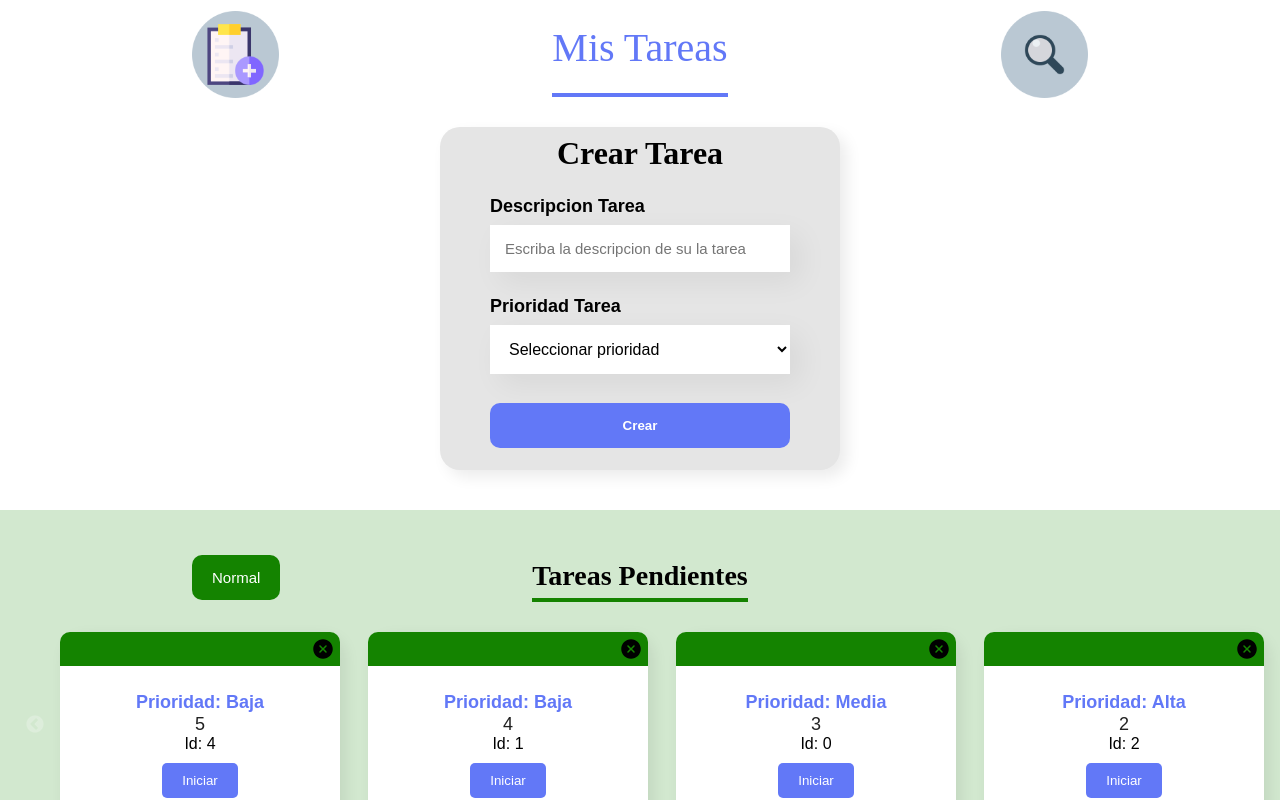
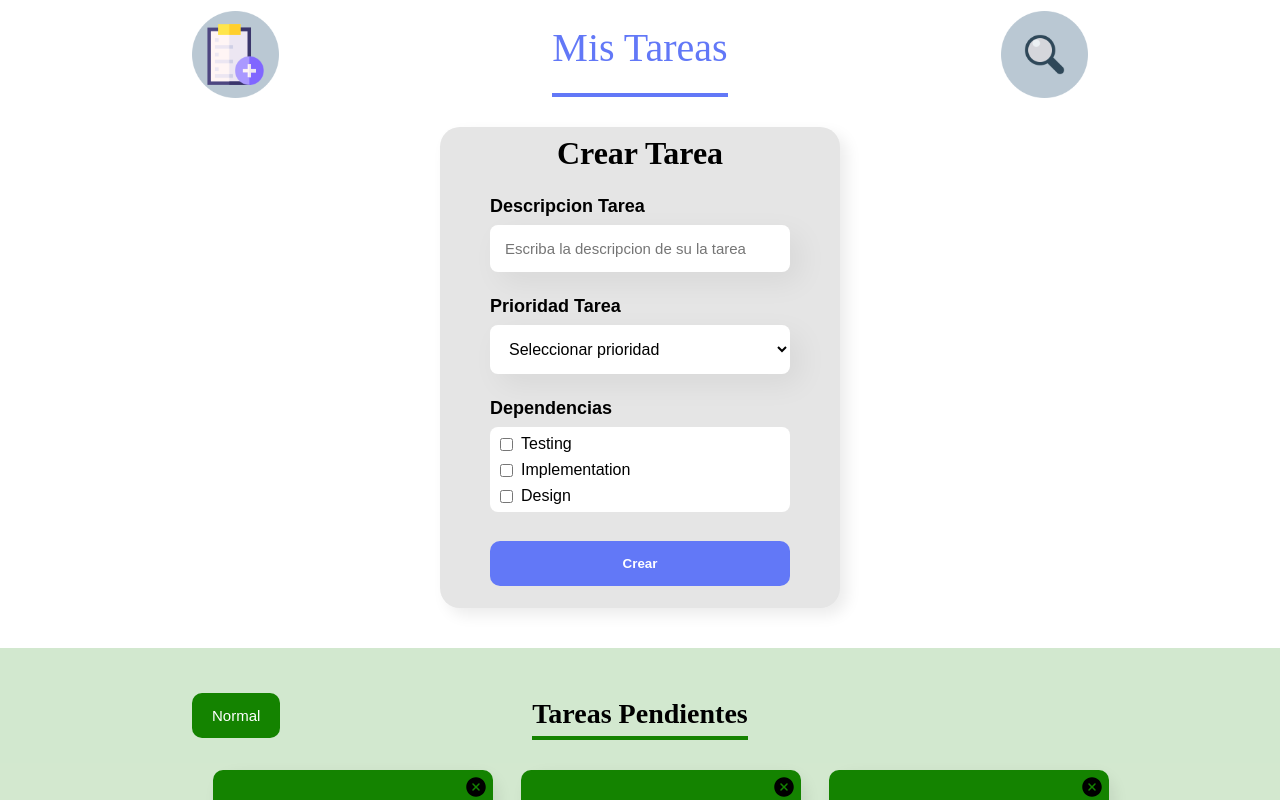
Before and after one commit to SergioR-02/laboratorio2, a React (Vite) app in the folder lab_2/: page / in a window 1280 px wide. Both pictures are taken after a click on the picture 235 px from the left and 54 px from the top of the page. Shown: the top 800 px of the page. Built offline with nearby package versions, Linux system fonts and the light colour scheme.

Commit message:
Add desing depends

```diff
--- a/lab_2/src/App.tsx
+++ b/lab_2/src/App.tsx
@@ -16,6 +16,7 @@ function App() {
   const [progress, setProgress] = useState<Task[]>([])
   const [completed, setCompleted] = useState<Task[]>([])
   const [crear, setCrear] = useState<string>('');
+  const [pendingProgress, setPendingProgress] = useState<Task[]>([])
 
   const handleChange = () => {
     setAdd(!add)
@@ -25,7 +26,7 @@ function App() {
     setBarSearch(!barSearch)
   }
 
-  const handleCrteateTask = useCallback((id: number, descripcion: string, estado: string, prioridad: number): void => {
+  const handleCreateTask = useCallback((id: number, descripcion: string, estado: string, prioridad: number): void => {
     const task = new Task(id, descripcion, estado, prioridad);
     taskManager.addTask(task);
     setCrear(new Date().toISOString());
@@ -52,16 +53,17 @@ function App() {
     setList(taskManager.pendingTasks.toArray())
     setProgress(taskManager.inProgressTasks.toArray())
     setCompleted(taskManager.completedTasks.toArray())
-    // console.log(list)
+    setPendingProgress([...taskManager.pendingTasks.toArray(), ...taskManager.inProgressTasks.toArray()]);    // console.log(list)
     // console.log(progress)
     // console.log(completed)
   },[crear])
 
+
   return (
     <>
 
-      <AddForm handleChange={handleChange} handleSearch={handleSearch}/>
-      {add && <Form handleCrteateTask={handleCrteateTask} />}
+      <AddForm handleChange={handleChange} handleSearch={handleSearch} />
+      {add && <Form handleCreateTask={handleCreateTask} list={pendingProgress} />}
       {barSearch && <TipeTask title='Busqueda' listTask={completed} background="#84DAE4" handlefunction={():void=>{}}  type="search"/>}
       <TipeTask title='Tareas Pendientes' listTask={list} background="#148300" handlefunction={handleStartTask} type="pending"/>
       <TipeTask title='Tareas en Progreso' listTask={progress} background="#000E83" handlefunction={handleCompleteTask}  type="progress" />
--- a/lab_2/src/Estructuras/ArbolBinario.ts
+++ b/lab_2/src/Estructuras/ArbolBinario.ts
@@ -28,7 +28,7 @@ export class BinaryTree<T extends { getId(): number; getPrioridad(): number }> {
   }
 
   private insertNode(node: TreeNode<T>, newNode: TreeNode<T>): void {
-    if (newNode.value.getPrioridad() < node.value.getPrioridad()) {
+    if (newNode.value.getId() < node.value.getId()) {
       if (node.left === null) {
         node.left = newNode;
       } else {
--- a/lab_2/src/Estructuras/gestor.ts
+++ b/lab_2/src/Estructuras/gestor.ts
@@ -88,7 +88,6 @@ export class TaskManager {
     }else{
       return this.taskBST.searchByPriority(id);
     }
-
   }
 }
 
@@ -97,31 +96,31 @@ export const taskManager = new TaskManager();
 const task1 = new Task(1, "Design", "hola", 3);
 const task2 = new Task(2, "Implementation","Hola", 3);
 const task3 = new Task(3, "Testing", "Hola", 1);
-const task4 = new Task(4, "Testing", "hpta", 3);
-const task5 = new Task(1, "1", "hola", 2);
-const task6 = new Task(2, "2","Hola", 1);
-const task7 = new Task(0, "3", "Hola", 2);
-const task8 = new Task(1, "4", "hpta", 3);
-const task9 = new Task(4, "5", "hpta", 3);
+// const task4 = new Task(4, "Testing", "hpta", 3);
+// const task5 = new Task(1, "1", "hola", 2);
+// const task6 = new Task(2, "2","Hola", 1);
+// const task7 = new Task(0, "3", "Hola", 2);
+// const task8 = new Task(1, "4", "hpta", 3);
+// const task9 = new Task(4, "5", "hpta", 3);
 
 
 
 taskManager.addTask(task1);
 taskManager.addTask(task2);
 taskManager.addTask(task3);
-taskManager.addTask(task4);
-taskManager.addTask(task5);
-taskManager.addTask(task6);
-taskManager.addTask(task7);
-taskManager.addTask(task8);
-taskManager.addTask(task9);
+// taskManager.addTask(task4);
+// taskManager.addTask(task5);
+// taskManager.addTask(task6);
+// taskManager.addTask(task7);
+// taskManager.addTask(task8);
+// taskManager.addTask(task9);
 
-console.log(taskManager.taskBST.searchByPriority(3));
-console.log(taskManager.taskBST.searchById(1));
+// console.log(taskManager.taskBST.searchByPriority(3));
+// console.log(taskManager.taskBST.searchById(1));
 
 
 // taskManager.addDependency(task1, task2); // task1 depende de task2
-// taskManager.addDependency(task2, task3); // task3 depende de task2
+// taskManager.addDependency(task2, task3); // task2 depende de task3
 
 
 // taskManager.startTask(task1); // Luego intentamos iniciar task1
--- /dev/null
+++ b/lab_2/src/components/Dependencias/Depend.css
@@ -0,0 +1,53 @@
+.containerChecks{
+  font-family: "Montserrat", sans-serif;
+  font-optical-sizing: auto;
+  font-weight: 400;
+  font-style: normal;
+  margin: 24px 0;
+}
+
+.containerChecksLabel{
+  display: block;
+  font-weight: 600 ;
+  font-size: 18px;
+  margin-bottom: 8px;
+}
+
+.taskList {
+  list-style-type: none;
+  padding: 0;
+  margin: 0;
+  max-height: 85px; /* Ajusta esta altura según sea necesario */
+  overflow-y: auto;
+  border-radius: 8px;
+  background-color: #FFFFFF;
+}
+
+/* Custom scrollbar */
+.taskList::-webkit-scrollbar {
+  width: 4px;
+}
+
+.taskList::-webkit-scrollbar-thumb {
+  background-color: #000000;
+  border-radius: 8px;
+}
+
+.taskList::-webkit-scrollbar-track {
+  background-color: #f1f1f1;
+  border-radius: 10px;
+}
+
+
+.taskItem {
+  margin: 8px 0 8px 10px;
+}
+
+.checkboxLabel {
+  display: flex;
+  align-items: center;
+}
+
+.checkboxLabel input[type="checkbox"] {
+  margin-right: 8px;
+}
--- /dev/null
+++ b/lab_2/src/components/Dependencias/Depend.tsx
@@ -0,0 +1,44 @@
+import React, { useState } from "react";
+import "./Depend.css";
+import { Task } from "../../Estructuras/tareas";
+
+interface DependProps {
+  list: Task[];
+}
+
+function Depend({ list }: DependProps) {
+  const [selectedTasks, setSelectedTasks] = useState<Task[]>([]);
+
+  const handleCheckboxChange = (task: Task) => {
+    setSelectedTasks((prevSelectedTasks) => {
+      if (prevSelectedTasks.includes(task)) {
+        return prevSelectedTasks.filter((t) => t !== task);
+      } else {
+        return [...prevSelectedTasks, task];
+      }
+    });
+  };
+
+  return (
+    <div className="containerChecks">
+      <label className="containerChecksLabel">Dependencias</label>
+      <ul className="taskList">
+        {list.length >0 ?
+        list.map((task) => (
+          <li key={task.getId()} className="taskItem">
+            <label className="checkboxLabel">
+              <input
+                type="checkbox"
+                checked={selectedTasks.includes(task)}
+                onChange={() => handleCheckboxChange(task)}
+              />
+              {task.getDescripcion()}
+            </label>
+          </li>
+        )): <li className="taskItem">No hay tareas</li>}
+      </ul>
+    </div>
+  );
+}
+
+export default Depend;
--- a/lab_2/src/components/campoSeleccionar/CampoSeleccionar.css
+++ b/lab_2/src/components/campoSeleccionar/CampoSeleccionar.css
@@ -20,4 +20,5 @@
   padding: 15px 15px;
   outline-color: #6278F7;
   font-size: 16px;
+  border-radius: 8px;
 }
--- a/lab_2/src/components/campoTexto/CampoTexto.css
+++ b/lab_2/src/components/campoTexto/CampoTexto.css
@@ -22,4 +22,5 @@
   outline-color: #6278F7;
   font-size: 15px;
   box-sizing: border-box;
+  border-radius: 8px;
 }
--- a/lab_2/src/components/formulario/Form.tsx
+++ b/lab_2/src/components/formulario/Form.tsx
@@ -3,10 +3,15 @@ import CampoTexto from '../campoTexto/CampoTexto';
 import CampoSeleccionar from '../campoSeleccionar/CampoSeleccionar';
 import Boton from '../Boton/Boton';
 import { useState,useRef } from 'react'
+import Depend from '../Dependencias/Depend';
+import { Task } from '../../Estructuras/tareas';
 
+interface FormularioProps  {
+  handleCreateTask: (id: number, descripcion: string, estado: string, prioridad: number) => void;
+  list: Task[];
+};
 
-const Formulario = ({handleCrteateTask}:
-  {handleCrteateTask:(id:number,descripcion:string,estado:string,prioridad:number)=>void}) => {
+const Formulario = ({ handleCreateTask, list }: FormularioProps) => {
   const [descripcion, setDescripcion] = useState('')
   const [prioridad, setPrioridad] = useState('')
   const id = useRef(0)
@@ -38,7 +43,7 @@ const Formulario = ({handleCrteateTask}:
     const hola:number = id.current++;
     setDescripcion('');
     setPrioridad('');
-    handleCrteateTask(hola,descripcion,'pending',prioridadToNumber(prioridad))
+    handleCreateTask(hola,descripcion,'pending',prioridadToNumber(prioridad))
   }
 
   return(
@@ -49,7 +54,9 @@ const Formulario = ({handleCrteateTask}:
         value={descripcion} handleChange={handleChange}/>
         <CampoSeleccionar label='Prioridad Tarea'
         value={prioridad} handleSelect={handleSelect}/>
+        <Depend list={list}/>
         <Boton  >Crear</Boton>
+
       </form>
     </section>
   )
--- a/lab_2/src/components/tipeTasks/TipeTask.css
+++ b/lab_2/src/components/tipeTasks/TipeTask.css
@@ -47,7 +47,7 @@
   display: flex;
   justify-content: center;
   gap: 10px;
-  margin: 20px;
+  margin: 20px 0 0;
 }
 
 .busquedaBotton{
```
